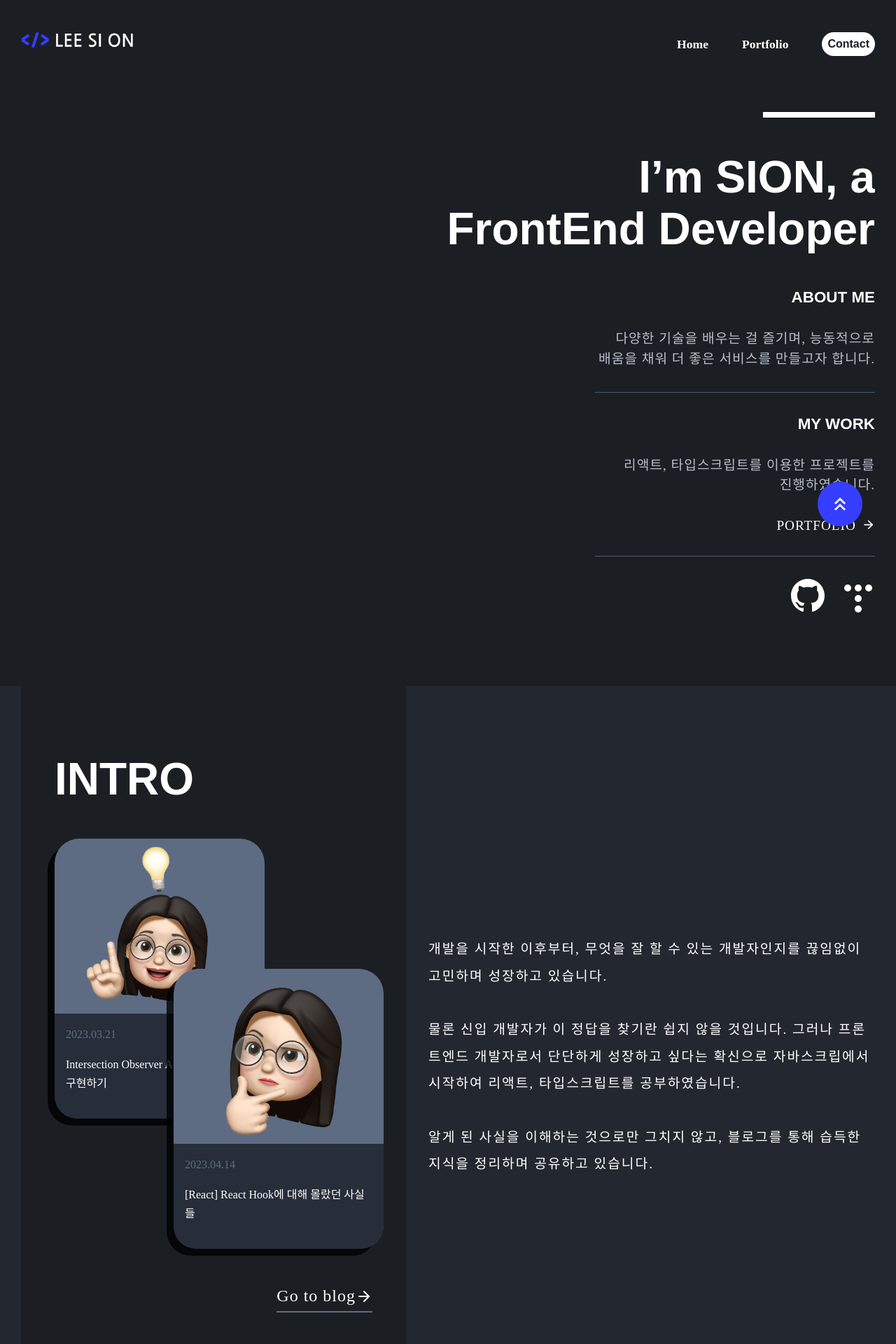
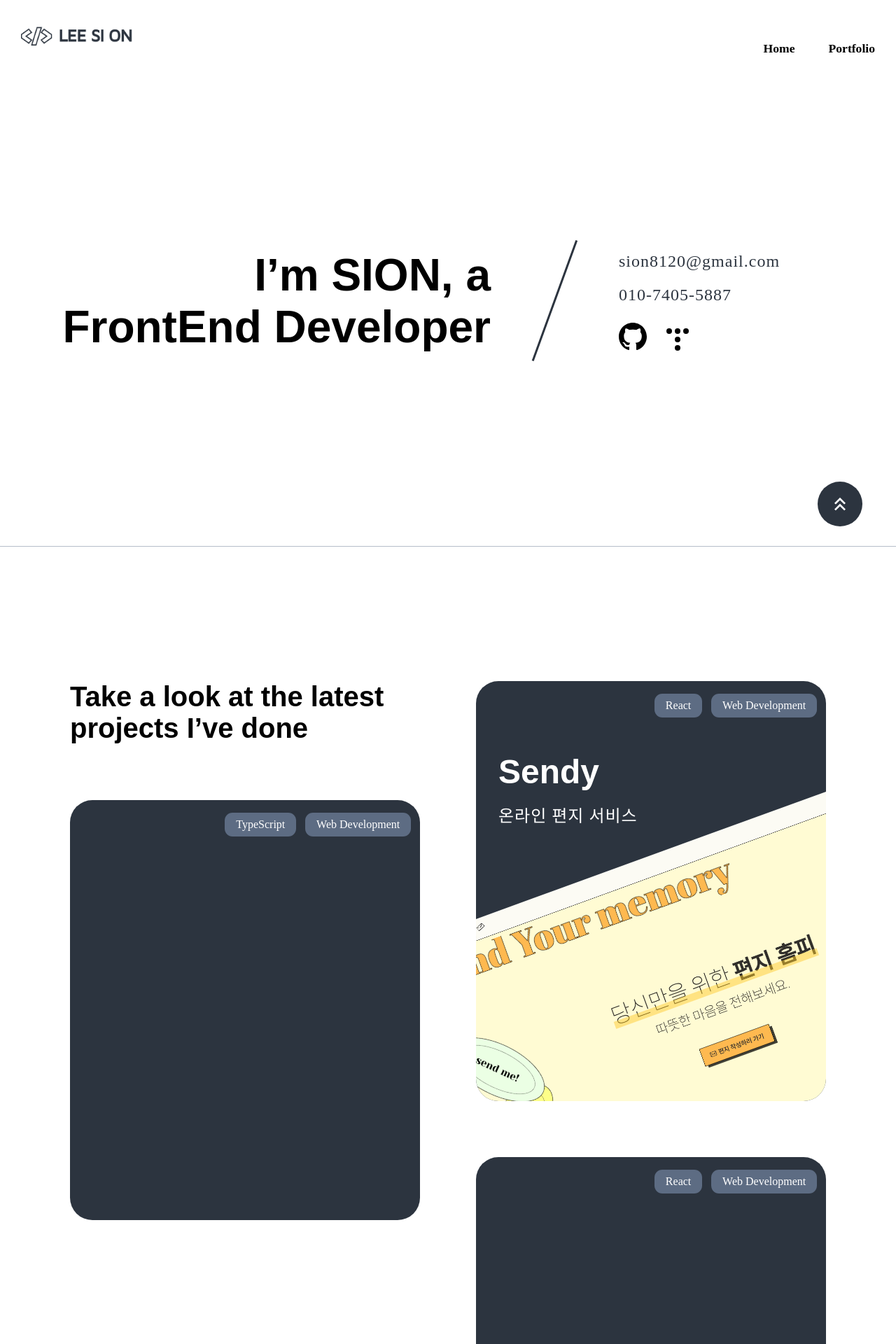
Before and after one commit to sienna0715/my-portfolio, a React (Create React App) app: page / in a window 1280 px wide. Shown: the top 1920 px of the page at 70% size. Built offline with nearby package versions, Linux system fonts and the light colour scheme; a web font is replaced by a local one.

Commit message:
change design

```diff
--- a/src/components/Introduce.jsx
+++ b/src/components/Blog.jsx
@@ -6,12 +6,12 @@ import { BREAKPOINTTABLET } from "../breakpoint";
 //icons
 import { FiArrowRight } from "react-icons/fi";
 
-function Introduce() {
+function Blog() {
   return (
-    <IntroWrap>
-      <IntroContainar>
-        <LeftBox>
-          <Title>INTRO</Title>
+    <BlogWrap>
+      <BlogContainar>
+        <ContentsBox>
+          <Title>Keep posting on a blog!</Title>
           <CardBox>
             <Link to="https://seven-day-five.tistory.com/5">
               <Card>
@@ -29,8 +29,24 @@ function Introduce() {
                 </TextBox>
               </Card>
             </Link>
+            <Link to="https://seven-day-five.tistory.com/5">
+              <Card>
+                <ImgBox>
+                  <Img
+                    src={require("../asset/memoticon1.png")}
+                    alt="미모티콘"
+                  />
+                </ImgBox>
+                <TextBox>
+                  <CardDate>2023.03.21</CardDate>
+                  <CardTitle>
+                    Intersection Observer API로 무한 스크롤 구현하기
+                  </CardTitle>
+                </TextBox>
+              </Card>
+            </Link>
             <Link to="https://seven-day-five.tistory.com/8">
-              <Card absolute="absolute">
+              <Card>
                 <ImgBox>
                   <Img
                     src={require("../asset/memoticon2.png")}
@@ -49,110 +65,67 @@ function Introduce() {
               Go to blog <FiArrowRight />
             </Button>
           </ButtonBox>
-        </LeftBox>
-        <RightBox>
-          개발을 시작한 이후부터, 무엇을 잘 할 수 있는 개발자인지를
-          끊임없이 고민하며 성장하고 있습니다. <br />
-          <br />
-          물론 신입 개발자가 이 정답을 찾기란 쉽지 않을 것입니다. 그러나
-          프론트엔드 개발자로서 단단하게 성장하고 싶다는 확신으로 자바스크립에서
-          시작하여 리액트, 타입스크립트를 공부하였습니다.  <br />
-          <br />
-          알게 된 사실을 이해하는 것으로만 그치지 않고, 블로그를 통해 습득한
-          지식을 정리하며 공유하고 있습니다.
-        </RightBox>
-      </IntroContainar>
-    </IntroWrap>
+        </ContentsBox>
+      </BlogContainar>
+    </BlogWrap>
   );
 }
 
-export default Introduce;
+export default Blog;
 
-const IntroWrap = styled.div`
+const BlogWrap = styled.div`
+  background-color: var(--color-lightgray);
   width: 100%;
-  background-color: var(--color-submain);
   display: flex;
   justify-content: center;
+  border-top: 1px solid var(--color-gray);
+  border-bottom: 1px solid var(--color-gray);
 `;
 
-const IntroContainar = styled.div`
+const BlogContainar = styled.div`
   width: 1220px;
-  height: 980px;
+  height: max-content;
   position: relative;
   overflow: hidden;
   display: flex;
   @media screen and (max-width: ${BREAKPOINTTABLET}px) {
-    height: 1000px;
-    flex-direction: column;
-    align-items: center;
   }
 `;
 
-const LeftBox = styled.div`
-  width: 550px;
-  height: 100%;
+const ContentsBox = styled.div`
+  width: 100%;
   padding: 3rem;
-  background-color: var(--color-main);
-  position: relative;
+  display: flex;
+  flex-direction: column;
+  align-items: center;
+  justify-content: center;
   @media screen and (max-width: ${BREAKPOINTTABLET}px) {
-    width: max-content;
-    height: max-content;
-    background-color: transparent;
-    display: flex;
-    flex-direction: column;
-    padding-top: 3rem;
-  }
-`;
-
-const RightBox = styled.div`
-  width: 670px;
-  height: 100%;
-  padding-left: 2rem;
-  padding-top: 5rem;
-  display: flex;
-  align-items: center;
-  ${FONT_STYLE.text.text_12_medium}
-  letter-spacing: 2px;
-  line-height: 2;
-  @media screen and (max-width: ${BREAKPOINTTABLET}px) {
-    ${FONT_STYLE.text.text_10_medium}
-    height: max-content;
-    padding-top: 0;
-    padding-left: 0;
   }
 `;
 
 const Title = styled.div`
-  ${FONT_STYLE.title.title_40_extraBold}
+  ${FONT_STYLE.title.title_40_bold}
   margin-top: 3rem;
-  margin-bottom: 3rem;
-  @media screen and (max-width: ${BREAKPOINTTABLET}px) {
-    text-align: center;
-  }
+  margin-bottom: 5rem;
 `;
 
 const CardBox = styled.div`
-  @media screen and (max-width: ${BREAKPOINTTABLET}px) {
-    padding-left: 2rem;
-    display: flex;
-  }
+  padding-left: 2rem;
+  display: flex;
 `;
 
 const Card = styled.div`
-  background-color: var(--color-tag);
   width: 300px;
   height: 400px;
+  margin-right: 3rem;
+  &:nth-last-child(2) {
+    margin-right: 0;
+  }
   border-radius: 2.2rem;
   box-shadow: -10px 10px 0px 0px rgba(0, 0, 0, 0.8);
+  background-color: var(--color-card);
   cursor: pointer;
-  position: ${(props) => (props.absolute ? props.absolute : "none")};
-  bottom: 11rem;
-  right: 2rem;
   @media screen and (max-width: ${BREAKPOINTTABLET}px) {
-    position: static;
-    margin-right: 2rem;
-    width: 250px;
-    height: 350px;
   }
 `;
 
@@ -163,7 +136,6 @@ const ImgBox = styled.div`
   justify-content: center;
   align-items: center;
   @media screen and (max-width: ${BREAKPOINTTABLET}px) {
-    height: 200px;
   }
 `;
 const Img = styled.img`
@@ -181,29 +153,25 @@ const TextBox = styled.div`
 `;
 
 const CardDate = styled.div`
-  color: var(--color-tag);
-  padding-bottom: 1rem;
+  color: var(--color-gray);
+  padding-top: 0.5rem;
+  padding-bottom: 0.5rem;
 `;
 
-const CardTitle = styled.div``;
+const CardTitle = styled.div`
+  color: var(--color-white);
+  ${FONT_STYLE.text.text_12_medium}
+`;
 
 const ButtonBox = styled.div`
-  margin-top: 15rem;
-  display: flex;
-  justify-content: flex-end;
-  @media screen and (max-width: ${BREAKPOINTTABLET}px) {
-    margin-top: 3rem;
-    justify-content: center;
-  }
+  margin-top: 4rem;
+  margin-bottom: 5rem;
 `;
 
 const Button = styled.button`
-  padding-bottom: 0.5rem;
+  ${FONT_STYLE.title.title_16_bold}
+  background-color: transparent;
   border: none;
-  border-bottom: 2px solid var(--color-tag);
-  background-color: transparent;
-  color: var(--color-white);
-  ${FONT_STYLE.text.text_15_medium}
   display: flex;
   align-items: center;
 `;
--- a/src/components/Project.jsx
+++ b/src/components/Project.jsx
@@ -33,9 +33,10 @@ export default Project;
 
 const ProjectWrap = styled.div`
   width: 100%;
-  background-color: var(--color-submain);
+  background-color: var(--color-white);
   display: flex;
   justify-content: center;
+  border-top: 1px solid var(--color-gray);
 `;
 
 const ProjectContainar = styled.div`
@@ -68,7 +69,7 @@ const RightBox = styled.div`
 `;
 
 const Text = styled.div`
-  ${FONT_STYLE.title.title_25_extraBold}
+  ${FONT_STYLE.title.title_25_bold}
   margin-bottom: 5rem;
 `;
 
--- a/src/components/commons/Header.jsx
+++ b/src/components/commons/Header.jsx
@@ -23,17 +23,6 @@ function Header({ isContact, setIsContact }) {
               <Link to="/portfolio">Portfolio</Link>
             </MenuItem>
           </MenuList>
-          {isContact ? (
-            <Button
-              background="var(--color-contact)"
-              color="var(--color-white)"
-              onClick={handleClickButton}
-            >
-              Contact
-            </Button>
-          ) : (
-            <Button onClick={handleClickButton}>Contact</Button>
-          )}
         </HeaderBox>
       </HeaderContainar>
     </HeaderWrap>
@@ -45,7 +34,7 @@ export default Header;
 const HeaderWrap = styled.div`
   width: 100%;
   height: 80px;
-  background-color: var(--color-main);
+  background-color: var(--color-white);
   display: flex;
   justify-content: center;
 `;
@@ -86,16 +75,3 @@ const MenuItem = styled.li`
     margin-right: 0;
   }
 `;
-
-const Button = styled.button`
-  font-size: 1rem;
-  font-weight: bold;
-  padding: 0.5rem;
-  margin-left: 3rem;
-  border-radius: 10rem;
-  border: none;
-  background-color: ${(props) =>
-    props.background ? props.background : "var(--color-white)"};
-  color: ${(props) => (props.color ? props.color : "var(--color-main)")};
-  cursor: pointer;
-`;
--- a/src/components/project/ProjectStyled.jsx
+++ b/src/components/project/ProjectStyled.jsx
@@ -4,7 +4,7 @@ import { BREAKPOINTTABLET } from "../../breakpoint";
 
 export const Wrap = styled.div`
   width: 100%;
-  background-color: var(--color-main);
+  background-color: var(--color-white);
   display: flex;
   justify-content: center;
 `;
@@ -22,18 +22,18 @@ export const Container = styled.div`
 export const Bar = styled.div`
   width: 10rem;
   height: 0.5rem;
-  background-color: var(--color-white);
+  background-color: var(--color-black);
 `;
 
 export const Title = styled.div`
-  ${FONT_STYLE.title.title_40_extraBold}
+  ${FONT_STYLE.title.title_40_bold}
   margin-top: 2rem;
   margin-bottom: 2rem;
 `;
 
 export const Comment = styled.div`
   ${FONT_STYLE.text.text_12_medium}
-  color: var(--color-gray);
+  color: var(--color-darkgray);
   margin-bottom: 4rem;
 `;
 
@@ -99,6 +99,7 @@ export const SmallImg = styled.img`
 export const MobileImg = styled.img`
   width: 150px;
   margin-right: 1rem;
+  margin-bottom: 1rem;
   @media screen and (max-width: ${BREAKPOINTTABLET}px) {
     margin-bottom: 1rem;
   }
@@ -120,12 +121,12 @@ export const TextBox = styled.div`
 `;
 
 export const SubTilte = styled.div`
-  ${FONT_STYLE.title.title_16_extraBold}
+  ${FONT_STYLE.title.title_16_bold}
   margin-top: -0.5rem;
 `;
 
 export const ContentsTitle = styled.div`
-  ${FONT_STYLE.text.text_10_extraBold}
+  ${FONT_STYLE.text.text_10_bold}
   color: var(--color-gray);
   margin-bottom: 0.5rem;
 `;
@@ -148,8 +149,7 @@ export const MyWork = styled.div`
   display: flex;
   flex-direction: column;
   margin-bottom: 2rem;
-  border: 1px solid #fff;
-  background-color: #fff;
+  background-color: var(--color-lightgray);
   color: black;
   padding: 1rem;
   border-radius: 1rem;
--- a/src/index.css
+++ b/src/index.css
@@ -13,20 +13,18 @@
   font-style: normal;
   font-display: swap;
 }
-@import url('https://fonts.googleapis.com/css2?family=Karla:wght@300;500;800&display=swap');
+@import url('https://fonts.googleapis.com/css2?family=Maven+Pro:wght@600&display=swap');
 
 :root {
-  --color-main: #1B1F24;
-  --color-submain: #232830;
-  --color-card: #2C343F;
-  --color-tag: #5D6C83;
-  --color-border: #4a5a6a;
+  --color-main: #2C343F;
+  --color-submain: #5D6C83;
+  --color-tag: #272D39;
+  --color-card: #576579;
+  --color-gray: #B7BEC9;
+  --color-lightgray: #F8F8F8;
+  --color-darkgray: #272D39;
   --color-white: #ffffff;
-  --color-gray: #B7BEC9;
-  --color-point: #363EFF;
-  --color-darkgray: #272D39;
-  --color-lightgray: #D9D9D9;
-  --color-contact: #4a5a6ae0;
+  --color-black: #000000;
 }
 
 * {
@@ -40,12 +38,11 @@ li {
 a {
   text-decoration: none;
   outline: none;
-  color: var(--color-white);
+  color: var(--color-black);
 }
 
 body {
   font-family: 'Pretendard-Regular';
-  color: var(--color-white);
 }
 
 /* 스크롤바 꾸미기 */
@@ -54,11 +51,11 @@ body {
 }
 
 ::-webkit-scrollbar-track {
-  background-color: var(--color-darkgray);
+  background-color: var(--color-lightgray);
 }
 
 ::-webkit-scrollbar-thumb {
-  background-color: var(--color-border);
+  background-color: var(--color-gray);
   border-radius: 5rem;
 }
 
--- a/src/pages/Main.jsx
+++ b/src/pages/Main.jsx
@@ -3,14 +3,12 @@ import styled from "styled-components";
 import { FONT_STYLE } from "../style/fontStyle";
 import { Link } from "react-router-dom";
 //icons
-import { FiArrowRight } from "react-icons/fi";
 import { MdKeyboardDoubleArrowUp } from "react-icons/md";
 import { SiTistory } from "react-icons/si";
 import { BsGithub } from "react-icons/bs";
 // components
-import Introduce from "../components/Introduce";
-import Stack from "../components/Stack";
 import Project from "../components/Project";
+import Blog from "../components/Blog";
 import Achieve from "../components/Achieve";
 import { BREAKPOINTTABLET } from "../breakpoint";
 
@@ -25,36 +23,17 @@ function Main() {
         <MdKeyboardDoubleArrowUp />
       </TopButton>
       <MainContainar>
-        {/* <LeftBox>
-          <MyImg src={require("../asset/sion.png")} alt="sion" />
-          <Circle1 />
-          <Circle2 />
-          <Circle3 />
-        </LeftBox> */}
-        <RightBox>
-          <Bar />
+        <ContentsBox>
+          <LeftBox>
             <Title>
               I’m SION, a <br />
               FrontEnd Developer
             </Title>
-          <ContentsBox>
-            <SubTitle>ABOUT ME</SubTitle>
-            <Contents>
-              다양한 기술을 배우는 걸 즐기며, 능동적으로 <br />
-              배움을 채워 더 좋은 서비스를 만들고자 합니다.
-            </Contents>
-          </ContentsBox>
-          <ContentsBox>
-            <SubTitle>MY WORK</SubTitle>
-            <Contents>
-              리액트, 타입스크립트를 이용한 프로젝트를 <br /> 진행하였습니다.
-            </Contents>
-            <Link to="/portfolio">
-              <Button>
-                PORTFOLIO <FiArrowRight className="arrow" />
-              </Button>
-            </Link>
-          </ContentsBox>
+          </LeftBox>
+          <Bar />
+          <RightBox>
+            <Text>sion8120@gmail.com</Text>
+            <Text>010-7405-5887</Text>
             <LinkIcon>
               <Link to="https://github.com/sienna0715">
                 <BsGithub />
@@ -64,10 +43,10 @@ function Main() {
               </Link>
             </LinkIcon>
           </RightBox>
+        </ContentsBox>
       </MainContainar>
-      <Introduce />
-      <Stack />
       <Project />
+      <Blog />
       <Achieve />
     </MainWrap>
   );
@@ -84,7 +63,7 @@ const TopButton = styled.button`
   right: 3rem;
   z-index: 999;
   color: var(--color-white);
-  background-color: var(--color-point);
+  background-color: var(--color-main);
   border: none;
   border-radius: 50%;
   display: flex;
@@ -95,143 +74,69 @@ const TopButton = styled.button`
 
 const MainWrap = styled.div`
   width: 100%;
-  background-color: var(--color-main);
   display: flex;
   flex-direction: column;
   align-items: center;
-  @media screen and (max-width: ${BREAKPOINTTABLET}px) {
-    overflow-x: hidden;
-  }
+  background-color: var(--color-white);
 `;
 
 const MainContainar = styled.div`
   width: 1220px;
-  height: 900px;
+  height: 700px;
   position: relative;
   overflow: hidden;
   display: flex;
-  justify-content: flex-end;
+  justify-content: center;
+  align-items: center;
+`;
+
+const ContentsBox = styled.div`
+  width: 100%;
+  height: max-content;
+  display: flex;
+  align-items: center;
   @media screen and (max-width: ${BREAKPOINTTABLET}px) {
-    display: flex;
-    flex-direction: column;
-    align-items: center;
-    justify-content: center;
   }
 `;
 
 const LeftBox = styled.div`
-  @media screen and (max-width: ${BREAKPOINTTABLET}px) {
-    display: none;
-  }
+  width: 55%;
 `;
 const RightBox = styled.div`
-  width: max-content;
+  width: 30%;
   display: flex;
   flex-direction: column;
-  align-items: flex-end;
-  margin-top: 5rem;
   @media screen and (max-width: ${BREAKPOINTTABLET}px) {
-    margin-top: 0;
-    align-items: center;
   }
 `;
 
-const MyImg = styled.img`
-  width: 550px;
-  position: absolute;
-  bottom: 0;
-  left: 5rem;
-  z-index: 2;
-`;
-
-const Circle1 = styled.div`
-  width: 230px;
-  height: 230px;
-  border-radius: 50%;
-  background-color: var(--color-lightgray);
-  position: absolute;
-  bottom: -50px;
-  left: 600px;
-  z-index: 3;
-`;
-const Circle2 = styled.div`
-  width: 450px;
-  height: 450px;
-  border-radius: 50%;
-  background-color: var(--color-darkgray);
-  position: absolute;
-  bottom: 0;
-  left: 400px;
-`;
-const Circle3 = styled.div`
-  width: 150px;
-  height: 150px;
-  border-radius: 50%;
-  background-color: var(--color-tag);
-  position: absolute;
-  bottom: -5px;
-  left: 0;
-  z-index: 3;
-`;
-
 const Bar = styled.div`
-  width: 10rem;
-  height: 0.5rem;
-  background-color: var(--color-white);
+  width: 15%;
+  height: 0.2rem;
+  transform: rotate(-70deg);
+  background-color: var(--color-main);
 `;
 
 const Title = styled.div`
-  ${FONT_STYLE.title.title_40_extraBold}
-  margin: 3rem 0;
+  ${FONT_STYLE.title.title_40_bold}
   text-align: right;
   @media screen and (max-width: ${BREAKPOINTTABLET}px) {
-    text-align: center;
+
   }
 `;
 
-const ContentsBox = styled.div`
-  width: 400px;
-  display: flex;
-  flex-direction: column;
-  align-items: flex-end;
-  border-bottom: 1px solid var(--color-border);
-  margin-bottom: 2rem;
-  z-index: 10;
+const Text = styled.div`
+  ${FONT_STYLE.text.text_15_medium}
+  color: var(--color-main);
+  line-height: 2;
   @media screen and (max-width: ${BREAKPOINTTABLET}px) {
-    align-items: center;
-  }
-`;
 
-const SubTitle = styled.div`
-  ${FONT_STYLE.title.title_14_extraBold}
-  text-align: right;
-`;
-
-const Contents = styled.div`
-  ${FONT_STYLE.text.text_12_medium}
-  color: var(--color-gray);
-  margin: 2rem 0;
-  text-align: right;
-  line-height: 1.5;
-  @media screen and (max-width: ${BREAKPOINTTABLET}px) {
-    text-align: center;
-  }
-`;
-
-const Button = styled.button`
-  margin-bottom: 2rem;
-  ${FONT_STYLE.text.text_12_medium}
-  color: var(--color-white);
-  background-color: transparent;
-  border: none;
-  display: flex;
-  .arrow {
-    margin-left: 0.5rem;
   }
 `;
 
 const LinkIcon = styled.div`
-  font-size: 3rem;
+  margin-top: 1rem;
+  font-size: 2.5rem;
   display: flex;
   .tistory {
     margin-left: 1.5rem;
--- a/src/pages/Portfolio.jsx
+++ b/src/pages/Portfolio.jsx
@@ -17,7 +17,12 @@ function Portfolio() {
         <ProjectBox>
           <LeftBox>
             <Link to="/sendy">
-              <Card tagname="React" tagname2="Web Development" title="Sendy" subtitle="온라인 편지 서비스">
+              <Card
+                tagname="React"
+                tagname2="Web Development"
+                title="Sendy"
+                subtitle="온라인 편지 서비스"
+              >
                 <Img src={require("../asset/sendy/sendy.png")} alt="sendy" />
               </Card>
             </Link>
@@ -37,7 +42,7 @@ export default Portfolio;
 
 const PortfolioWrap = styled.div`
   width: 100%;
-  background-color: var(--color-main);
+  background-color: var(--color-white);
   display: flex;
   justify-content: center;
 `;
@@ -73,11 +78,12 @@ const ProjectBox = styled.div`
 const Bar = styled.div`
   width: 10rem;
   height: 0.5rem;
-  background-color: var(--color-white);
+  background-color: var(--color-main);
 `;
 
 const Title = styled.div`
-  ${FONT_STYLE.title.title_40_extraBold}
+  ${FONT_STYLE.title.title_40_bold}
+  color: var(--color-main);
   margin: 3rem 0;
   text-align: right;
 `;
```
Also changed, not shown: src/components/Achieve.jsx (+13 -13 lines), src/components/commons/Card.jsx (+6 -5 lines), src/components/commons/Footer.jsx (+30 -19 lines), src/components/commons/Tags.jsx (+42 -41 lines), src/style/fontStyle.js (+16 -16 lines), src/asset/logo.png, src/asset/profile.png. Lines whose indentation alone changed are shown as unchanged.
